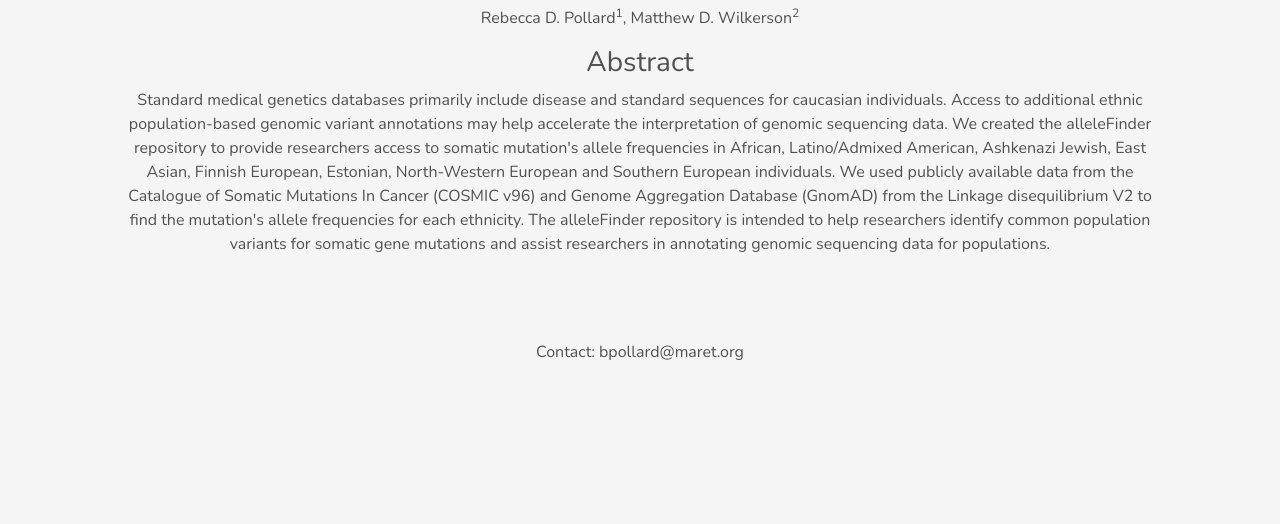
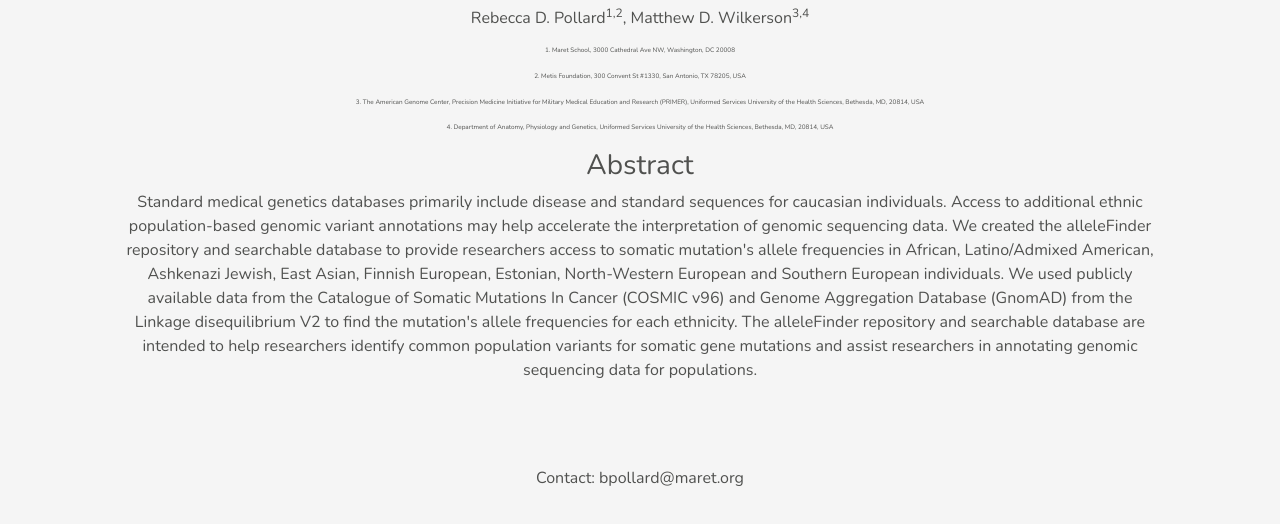
Before and after one commit to becca05/variantmisclassifier-web, a website: page about.html in a window 1280 px wide. Shown: the part 266-790 px from the top of the page. Drawn offline with nearby package versions, Linux system fonts and the light colour scheme.

Commit message:
Update about.html

```diff
--- a/about.html
+++ b/about.html
@@ -29,13 +29,17 @@
                 Allele-Specific Somatic Gene Mutations by Ethnic Groups
             </h2>
             <p>
-                Rebecca D. Pollard<sup>1</sup>, Matthew D. Wilkerson<sup>2</sup>
+                Rebecca D. Pollard<sup>1,2</sup>, Matthew D. Wilkerson<sup>3,4</sup>
             </p>
+            <p class='sub'>1. Maret School, 3000 Cathedral Ave NW, Washington, DC 20008</p>
+            <p class='sub'>2. Metis Foundation, 300 Convent St #1330, San Antonio, TX 78205, USA</p>
+            <p class='sub'>3. The American Genome Center, Precision Medicine Initiative for Military Medical Education and Research (PRIMER), Uniformed Services University of the Health Sciences, Bethesda, MD, 20814, USA</p>
+            <p class='sub'>4. Department of Anatomy, Physiology and Genetics, Uniformed Services University of the Health Sciences, Bethesda, MD, 20814, USA</p>
             <h3>
                 Abstract
             </h3>
             <p>
-                Standard medical genetics databases primarily include disease and standard sequences for caucasian individuals. Access to additional ethnic population-based genomic variant annotations may help accelerate the interpretation of genomic sequencing data. We created the alleleFinder repository to provide researchers access to somatic mutation's allele frequencies in African, Latino/Admixed American, Ashkenazi Jewish, East Asian, Finnish European, Estonian, North-Western European and Southern European individuals. We used publicly available data from the Catalogue of Somatic Mutations In Cancer (COSMIC v96) and Genome Aggregation Database (GnomAD) from the Linkage disequilibrium V2 to find the mutation's allele frequencies for each ethnicity. The alleleFinder repository is intended to help researchers identify common population variants for somatic gene mutations and assist researchers in annotating genomic sequencing data for populations.
+                Standard medical genetics databases primarily include disease and standard sequences for caucasian individuals. Access to additional ethnic population-based genomic variant annotations may help accelerate the interpretation of genomic sequencing data. We created the alleleFinder repository and searchable database to provide researchers access to somatic mutation's allele frequencies in African, Latino/Admixed American, Ashkenazi Jewish, East Asian, Finnish European, Estonian, North-Western European and Southern European individuals. We used publicly available data from the Catalogue of Somatic Mutations In Cancer (COSMIC v96) and Genome Aggregation Database (GnomAD) from the Linkage disequilibrium V2 to find the mutation's allele frequencies for each ethnicity. The alleleFinder repository and searchable database are intended to help researchers identify common population variants for somatic gene mutations and assist researchers in annotating genomic sequencing data for populations.
             </p>
 
         </article>
```
